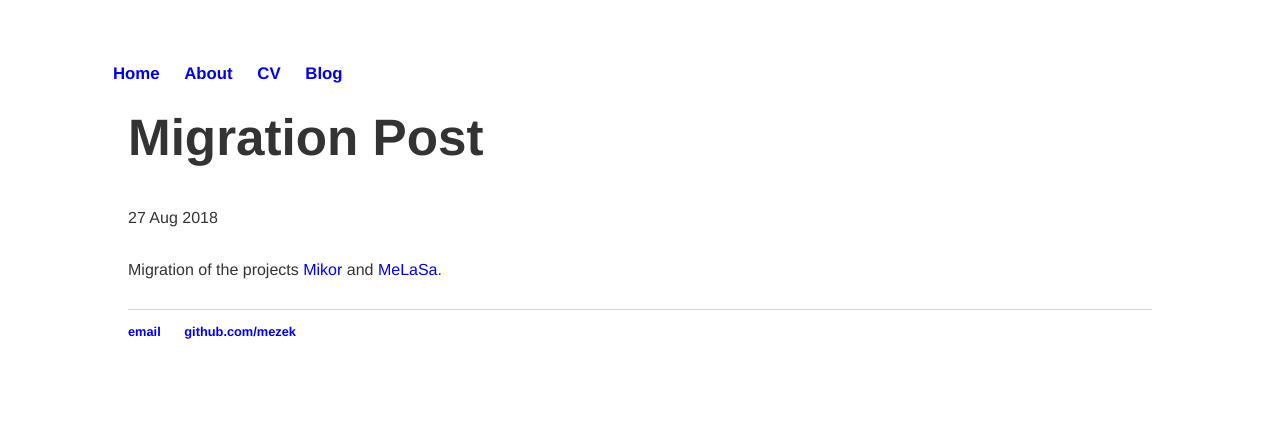
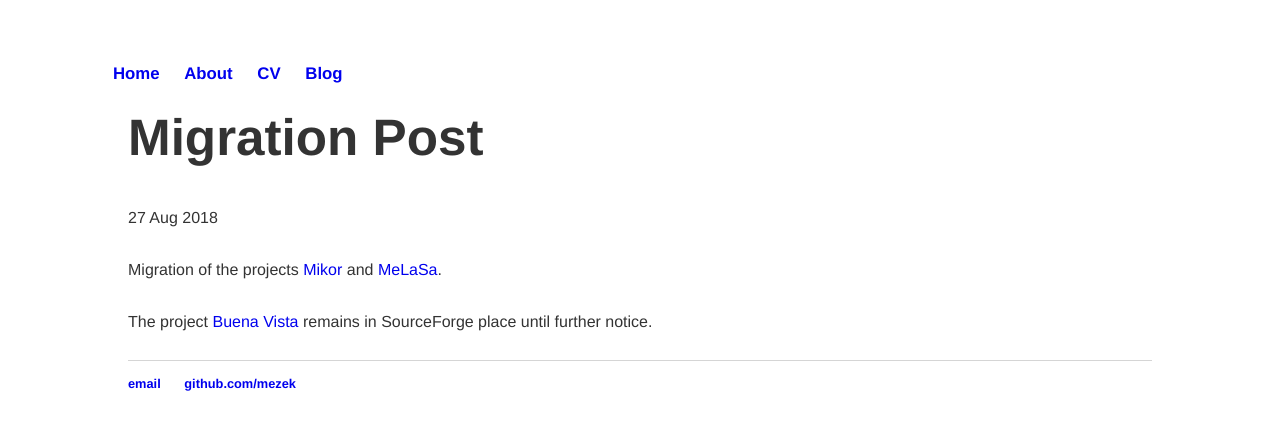
Before and after one commit to Mezek/mezek.github.io, a Jekyll site: the page built from _posts/2018-08-27-migration-post.md, in a window 1280 px wide. Shown: the top 430 px of the page. Built offline with Jekyll 4.4.1, drawn with Linux system fonts in a browser that asks for light colours; our own code applies the rules of GitHub Pages for plain Markdown files.

Commit message:
Update 2018-08-27-migration-post.md

```diff
--- a/_posts/2018-08-27-migration-post.md
+++ b/_posts/2018-08-27-migration-post.md
@@ -1 +1,3 @@
 Migration of the projects [Mikor](https://github.com/mezek/mikor) and [MeLaSa](https://github.com/mezek/melasa).
+
+The project [Buena Vista](https://sourceforge.net/projects/buenavista/) remains in SourceForge place until further notice.
```
